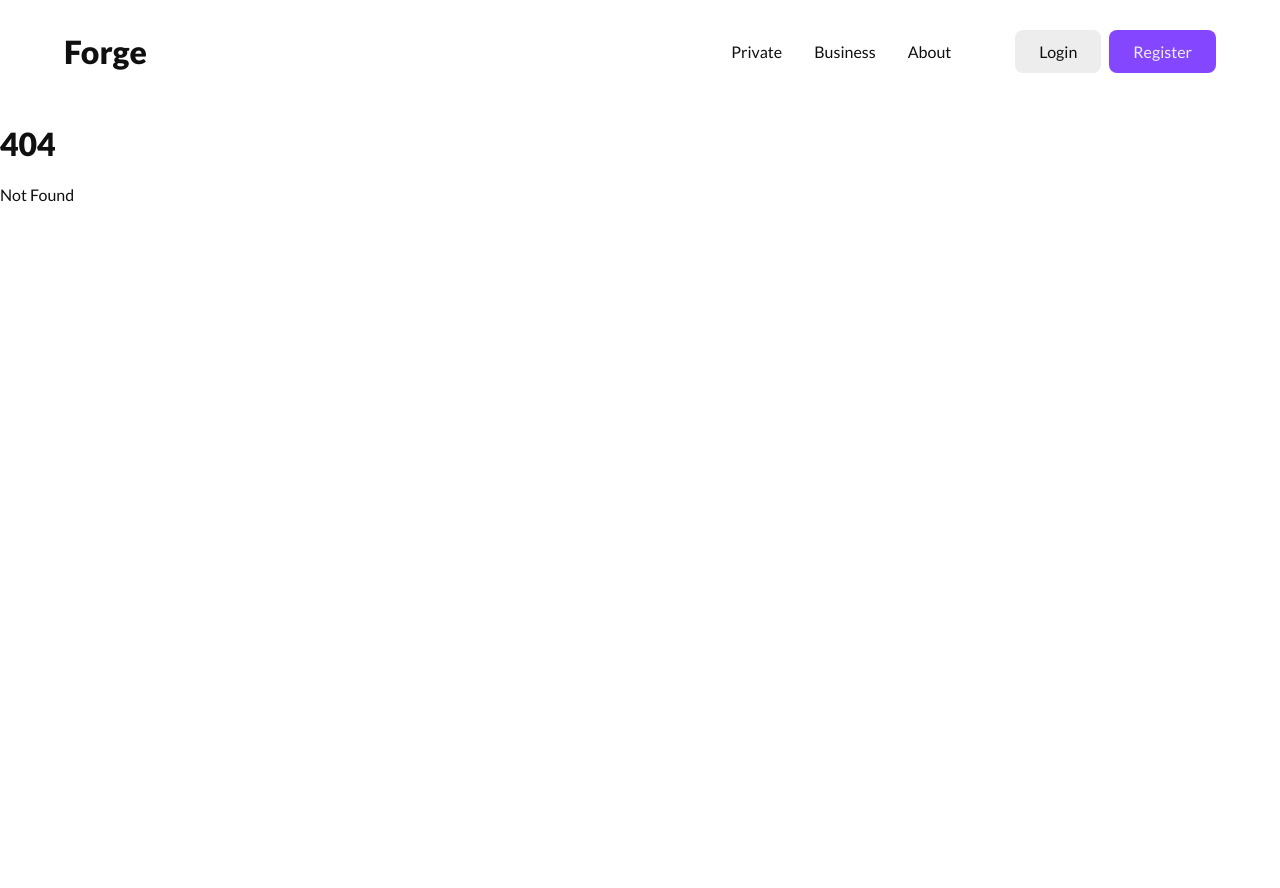
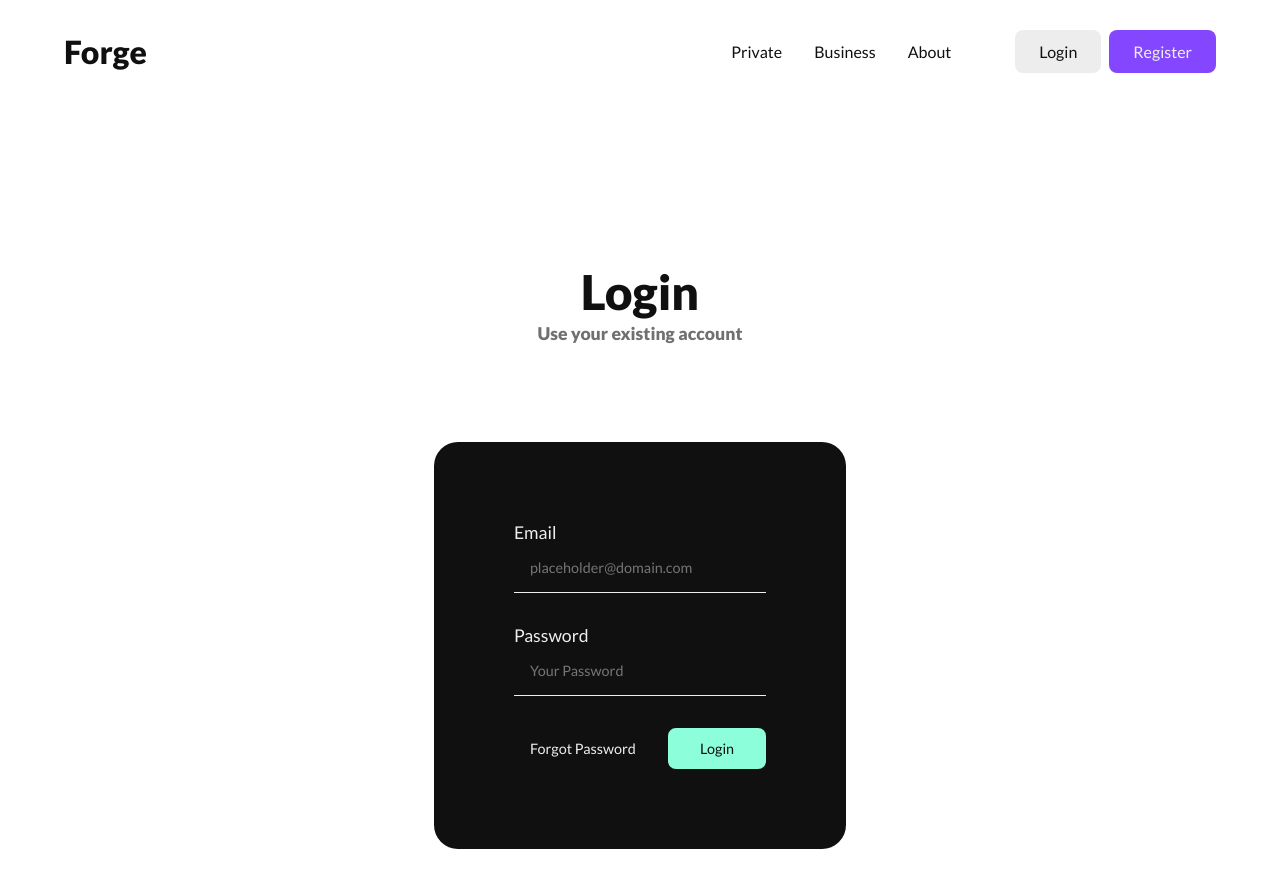
Before and after one commit to IImpaq/forge-frontend, a SvelteKit app: page /login in a window 1280 px wide. Before the commit this address had no page. Shown: the top 888 px of the page. Before the commit the page ends 800 px from the top, so only its background shows below. Built offline with nearby package versions, Linux system fonts and the light colour scheme; some icons are missing.

Commit message:
Added login page

```diff
--- /dev/null
+++ b/src/routes/login/+page.svelte
@@ -0,0 +1,154 @@
+<script lang="ts">
+	const forgotPassword = () => {
+
+	};
+
+	const login = () => {
+
+	};
+</script>
+
+<section class="register">
+	<div class="title" >
+		<h1>Login</h1>
+		<h2>Use your existing account</h2>
+	</div>
+	<div class="content">
+		<form>
+			<div class="group">
+				<label for="lastname">Email</label>
+				<input type="email" name="email" placeholder="placeholder@domain.com"/>
+			</div>
+
+			<div class="group">
+				<label for="lastname">Password</label>
+				<input type="password" name="password" placeholder="Your Password"/>
+			</div>
+
+			<div class="group-nav">
+				<button class="btn-prev" on:click={forgotPassword}>Forgot Password</button>
+				<button class="btn-next" on:click={login}>Login</button>
+			</div>
+		</form>
+	</div>
+</section>
+
+<style lang="scss">
+	.register {
+		display: flex;
+		flex-direction: column;
+		align-items: center;
+		justify-content: center;
+		padding: min(10rem, 15vw) min(15rem, 5vw) min(10rem, 15vw) min(15rem, 5vw);
+		gap: 5rem;
+
+		.title {
+			display: flex;
+			flex-direction: column;
+			align-items: center;
+			justify-content: center;
+
+			h1 {
+				font-size: 3rem;
+				font-weight: bold;
+				padding: 0 0 0.2rem 0;
+				margin: 0;
+			}
+
+			h2 {
+				font-size: 1.1rem;
+				color: var(--text-semi);
+				padding: 0 0 1.1rem 0;
+				margin: 0;
+			}
+		}
+
+		.content {
+			background-color: var(--bg-dark);
+			display: flex;
+			align-items: center;
+			justify-content: center;
+			gap: 5vw;
+			padding: 5rem;
+			border-radius: 1.5rem;
+
+			form {
+				display: flex;
+				flex-direction: column;
+				gap: 2rem;
+
+				.description {
+					display: flex;
+					flex-direction: column;
+					gap: 0;
+
+					h1 {
+						font-size: 2rem;
+						line-height: 0;
+					}
+
+					p {
+						font-size: 1.1rem;
+						line-height: 0;
+					}
+				}
+
+				.group {
+					display: flex;
+					flex-direction: column;
+
+					.subgroup {
+						display: flex;
+						flex-direction: row;
+					}
+
+					label {
+						padding: 0;
+						margin: 0;
+						font-size: 1.1rem;
+						color: var(--text-light);
+					}
+
+					input, textarea {
+						border: none;
+						background-color: var(--bg-dark);
+						padding: 1rem 1rem 1rem 1rem;
+						color: var(--text-light);
+						font-family: Lato, sans-serif;
+						font-size: 0.9rem;
+						border-bottom: 0.1rem solid var(--text-light);
+					}
+				}
+
+				.group-nav {
+					display: flex;
+					flex-direction: row;
+					justify-content: flex-start;
+					gap: 1rem;
+
+					.btn-prev {
+						margin: 0;
+						padding: 0.75rem 1rem 0.75rem 1rem;
+						font-size: 0.9rem;
+						background-color: var(--bg-dark);
+						color: var(--text-light);
+						cursor: pointer;
+						border: none;
+						border-radius: 0.5rem;
+					}
+
+					.btn-next {
+						margin: 0;
+						padding: 0.75rem 2rem 0.75rem 2rem;
+						font-size: 0.9rem;
+						background-color: var(--cta-light);
+						color: var(--text-dark);
+						cursor: pointer;
+						border: none;
+						border-radius: 0.5rem;
+					}
+				}
+			}
+		}
+	}
+</style>
```
